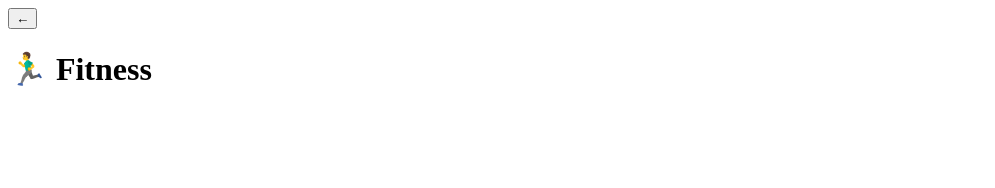
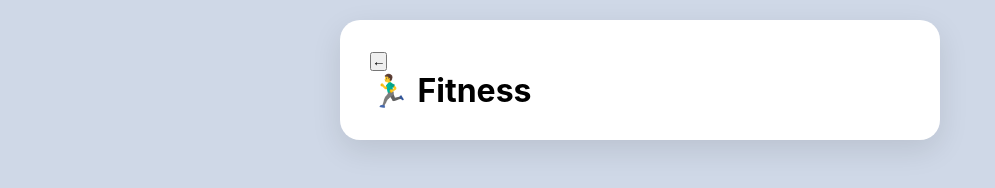
Before and after one commit to mikaluuv/Habit-Tracker-Amel, a plain HTML site: page details.html in a window 1280 px wide. Shown: the whole page, without its empty margins (0-995 px from the left). Drawn offline with Linux system fonts and the light colour scheme.

Commit message:
een container toevoegen zodat het geeft een vorm van "telefoon" en de background color

```diff
--- a/details.html
+++ b/details.html
@@ -4,6 +4,30 @@
     <meta charset="UTF-8" />
     <meta name="viewport" content="width=device-width, initial-scale=1.0" />
     <title>Details-Habit Tracker</title>
+    <style>
+      * {
+        margin: 0;
+        padding: 0;
+        box-sizing: border-box;
+      }
+
+      body {
+        font-family: -apple-system, BlinkMacSystemFont, "Segoe UI", Roboto,
+          sans-serif;
+        background: #cfd8e7;
+        min-height: 100vh;
+        padding: 20px;
+      }
+
+      .container {
+        max-width: 600px;
+        margin: 0 auto;
+        background: white;
+        border-radius: 20px;
+        padding: 30px;
+        box-shadow: 0 10px 30px rgba(0, 0, 0, 0.1);
+      }
+    </style>
   </head>
   <body>
     <div class="container">
```
